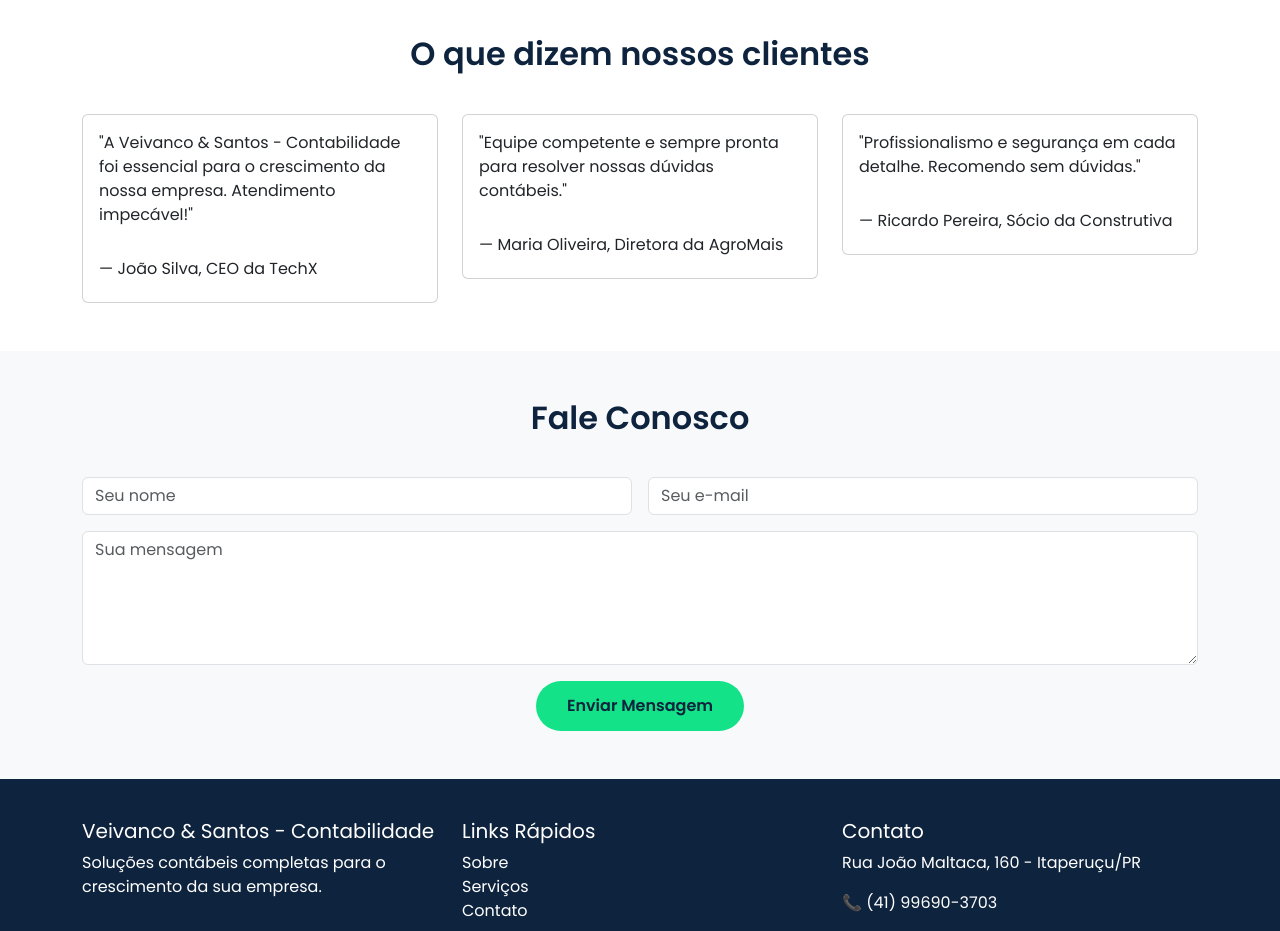
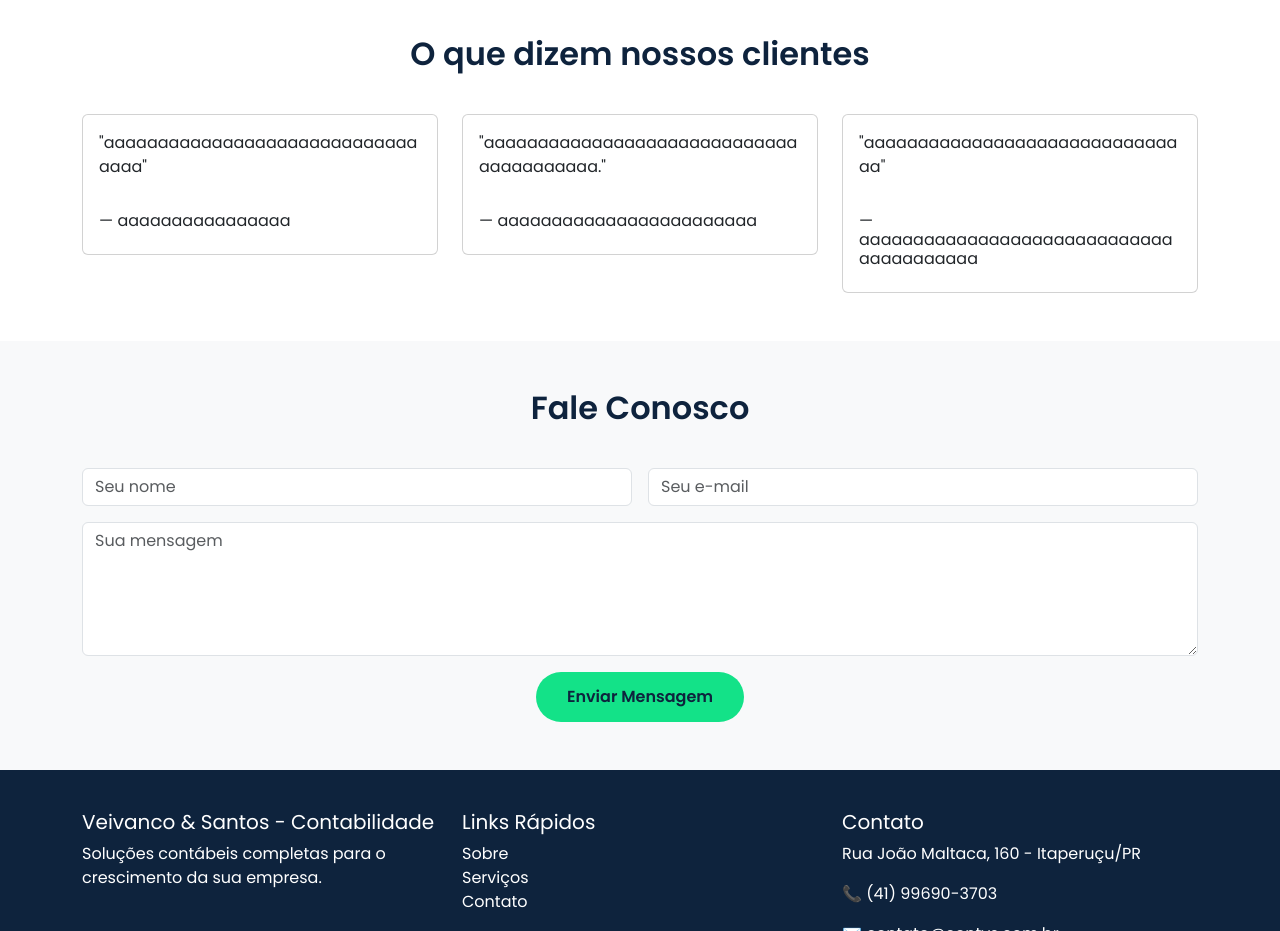
Before and after one commit to JoaoGabeee/Projetos, a plain HTML site: page Projetos web (HTML, CSS e JS)/veivancoesantos/index.html in a window 1280 px wide. Shown: the part 1100-2031 px from the top of the page. Drawn offline with nearby package versions, Linux system fonts and the light colour scheme.

```diff
--- a/Projetos web (HTML, CSS e JS)/veivancoesantos/index.html
+++ b/Projetos web (HTML, CSS e JS)/veivancoesantos/index.html
@@ -93,20 +93,20 @@
     <div class="row g-4">
       <div class="col-md-4">
         <div class="card p-3">
-          <p>"A Veivanco & Santos - Contabilidade foi essencial para o crescimento da nossa empresa. Atendimento impecável!"</p>
-          <h6 class="mt-3">— João Silva, CEO da TechX</h6>
+          <p>"aaaaaaaaaaaaaaaaaaaaaaaaaaaaaaaaa"</p>
+          <h6 class="mt-3">— aaaaaaaaaaaaaaaa</h6>
         </div>
       </div>
       <div class="col-md-4">
         <div class="card p-3">
-          <p>"Equipe competente e sempre pronta para resolver nossas dúvidas contábeis."</p>
-          <h6 class="mt-3">— Maria Oliveira, Diretora da AgroMais</h6>
+          <p>"aaaaaaaaaaaaaaaaaaaaaaaaaaaaaaaaaaaaaaaa."</p>
+          <h6 class="mt-3">— aaaaaaaaaaaaaaaaaaaaaaaa</h6>
         </div>
       </div>
       <div class="col-md-4">
         <div class="card p-3">
-          <p>"Profissionalismo e segurança em cada detalhe. Recomendo sem dúvidas."</p>
-          <h6 class="mt-3">— Ricardo Pereira, Sócio da Construtiva</h6>
+          <p>"aaaaaaaaaaaaaaaaaaaaaaaaaaaaaaa"</p>
+          <h6 class="mt-3">— aaaaaaaaaaaaaaaaaaaaaaaaaaaaaaaaaaaaaaaa</h6>
         </div>
       </div>
     </div>
```
